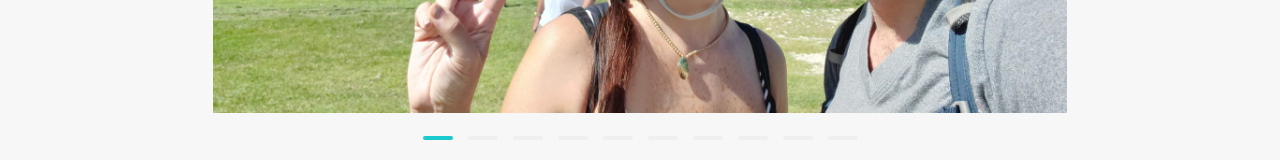
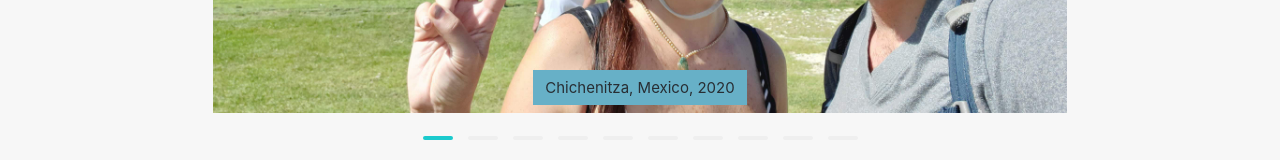
Before and after one commit to chasefarmer2808/made-in-carnaval, a Next.js app: page /gallery in a window 1280 px wide. Shown: the part 602-762 px from the top of the page. Built offline with nearby package versions, Linux system fonts and the light colour scheme; no server answers.

Commit message:
new caption

```diff
--- a/components/Carosel.tsx
+++ b/components/Carosel.tsx
@@ -71,6 +71,11 @@ export const Carosel: React.FC<CaroselProps> = ({ items, header }) => {
                   priority
                 />
               </div>
+              {item.caption && (
+                <div style={{ display: "flex", justifyContent: "center" }}>
+                  <div className={styles["item-caption"]}>{item.caption}</div>
+                </div>
+              )}
             </div>
           ))}
         </div>
```
